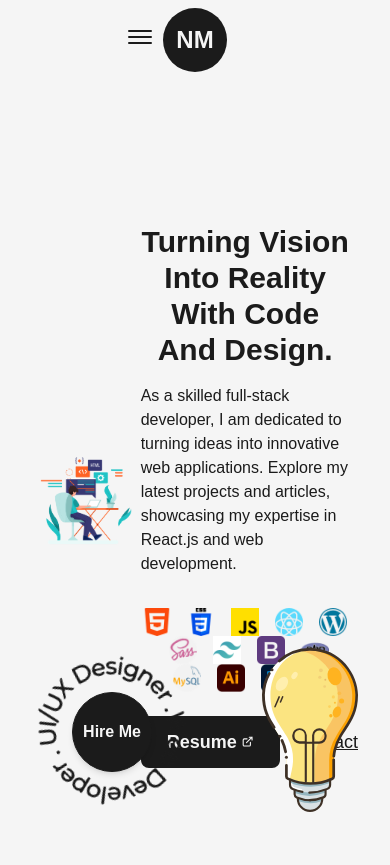
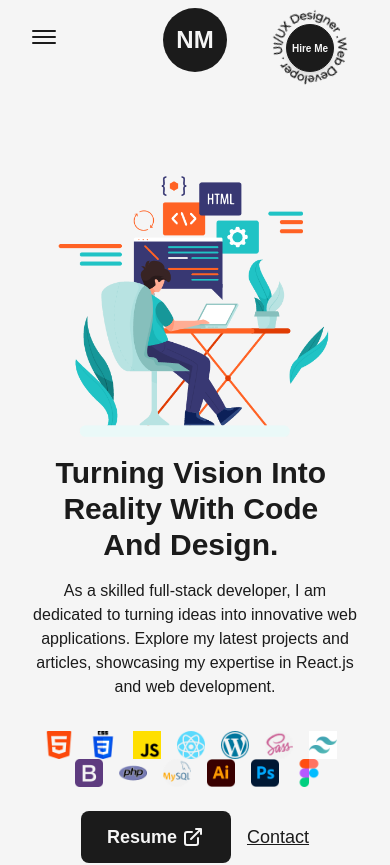
Before and after one commit to NafisMahmudAyon/Portfolio-NafisBd.com, a Next.js app: page / in a window 390 px wide. Shown: the top 865 px of the page. Built offline with nearby package versions, Linux system fonts and the light colour scheme.

Commit message:
portfolio website nafisbd.com working on responsive

```diff
--- a/src/components/HireMe.js
+++ b/src/components/HireMe.js
@@ -4,10 +4,10 @@ import Link from 'next/link'
 
 const HireMe = () => {
   return (
-    <div className='fixed left-4 bottom-4 flex items-center justify-center overflow-hidden'>
-        <div className='w-48 h-auto flex items-center justify-center relative'>
+    <div className='fixed md:absolute left-4 bottom-4 flex items-center justify-center overflow-hidden md:right-8 md:left-auto md:top-0 md:bottom-auto'>
+        <div className='w-48 h-auto flex items-center justify-center relative md:w-24'>
             <CircularText className={"fill-dark dark:fill-light animate-[spin_8s_linear_infinite] "} />
-            <Link href="mailto:nafismahmudayon@gmail.com" className='flex items-center justify-center absolute left-1/2 top-1/2 -translate-x-1/2 -translate-y-1/2 bg-dark text-light shadow-md border border-solid border-dark w-20 h-20 rounded-full font-semibold hover:bg-light hover:text-dark dark:bg-light dark:text-dark hover:dark:bg-dark hover:dark:text-light hover:dark:border-light'>Hire Me</Link>
+            <Link href="mailto:nafismahmudayon@gmail.com" className='flex items-center justify-center absolute left-1/2 top-1/2 -translate-x-1/2 -translate-y-1/2 bg-dark text-light shadow-md border border-solid border-dark w-20 h-20 md:w-12 md:h-12 md:text-[10px] rounded-full font-semibold hover:bg-light hover:text-dark dark:bg-light dark:text-dark hover:dark:bg-dark hover:dark:text-light hover:dark:border-light'>Hire Me</Link>
         </div>
     </div>
   )
--- a/src/components/Navbar.js
+++ b/src/components/Navbar.js
@@ -52,7 +52,7 @@ const Navbar = () => {
 
 
   return (
-    <header className='w-full px-32 py-8 font-medium flex items-center justify-between relative dark:text-light'>
+    <header className='w-full px-32 py-8 font-medium flex items-center justify-between relative dark:text-light z-10 lg:px-16 md:px-12 sm:px-8'>
         <button className="flex flex-col items-center justify-center hidden lg:flex"  onClick={handleClick}>
             <span className={`bg-dark dark:bg-light block transition-all duration-300 ease-out h-0.5 w-6 rounded-sm  ${isOpen ? 'rotate-45 translate-y-1' : '-translate-y-0.5'} `}></span>
             <span className={`bg-dark dark:bg-light block transition-all duration-300 ease-out h-0.5 w-6 rounded-sm my-0.5 ${isOpen ? 'opacity-0' : 'opacity-100'} `}></span>
--- a/src/pages/index.js
+++ b/src/pages/index.js
@@ -20,14 +20,14 @@ export default function Home() {
       </Head>
       <main className='flex items-center text-dark w-full min-h-screen dark:text-light'>
         <Layout className='pt-0 md:pt-16 sm:pt-8'>
-          <div className="flex items-center justify-between w-full">
-            <div className='w-1/2'>
+          <div className="flex items-center justify-between w-full lg:flex-col">
+            <div className='w-1/2 md:w-full'>
               <Image src={profilePic} alt="Nafis Mahmud Ayon" className='w-full h-auto lg:hidden md:inline-block md:w-full'
                 priority
                 sizes='(max-width: 768px) 100vw, (max-width: 1200px) 50vw, 50vw'
               />
             </div>
-            <div className='w-1/2 flex flex-col items-center self-center lg:w-full'>
+            <div className='w-1/2 flex flex-col items-center self-center lg:w-full lg:text-center'>
               <h1 className=''>
                 <AnimatedText text="Turning Vision Into Reality With Code And Design."  className='!text-6xl !text-left xl:!text-5xl lg:!text-center lg:!text-6xl md:!text-5xl sm:!text-3xl'/></h1>
               <p className='my-4 text-base font-medium '>
@@ -36,7 +36,7 @@ export default function Home() {
               <div className='my-4 w-full  flex items-center justify-center'>
                 <ExpertIcon />
               </div>
-              <div className="flex items-center self-start mt-2">
+              <div className="flex items-center self-start mt-2 lg:self-center">
                 <Link href="/dummy.pdf" target={"_blank"}
                 className="flex items-center bg-dark text-light py-2.5 px-6 rounded-lg text-lg font-semibold hover:bg-light dark:bg-light dark:text-dark hover:dark:bg-dark hover:dark:text-light hover:dark:border-light hover:text-dark border-2 border-solid border-transparent hover:border-dark " download={true}
                 >Resume <LinkArrow className={"w-6 ml-1"} /></Link>
@@ -50,7 +50,7 @@ export default function Home() {
           </div>
         </Layout>
         <HireMe />
-        <div className='absolute right-8 bottom-8 inline-block w-24'>
+        <div className='absolute right-8 bottom-8 inline-block w-24 md:hidden'>
           <Image src={lightBulb} alt='NafisBD' className='w-full h-auto' />
         </div>
       </main>
```
